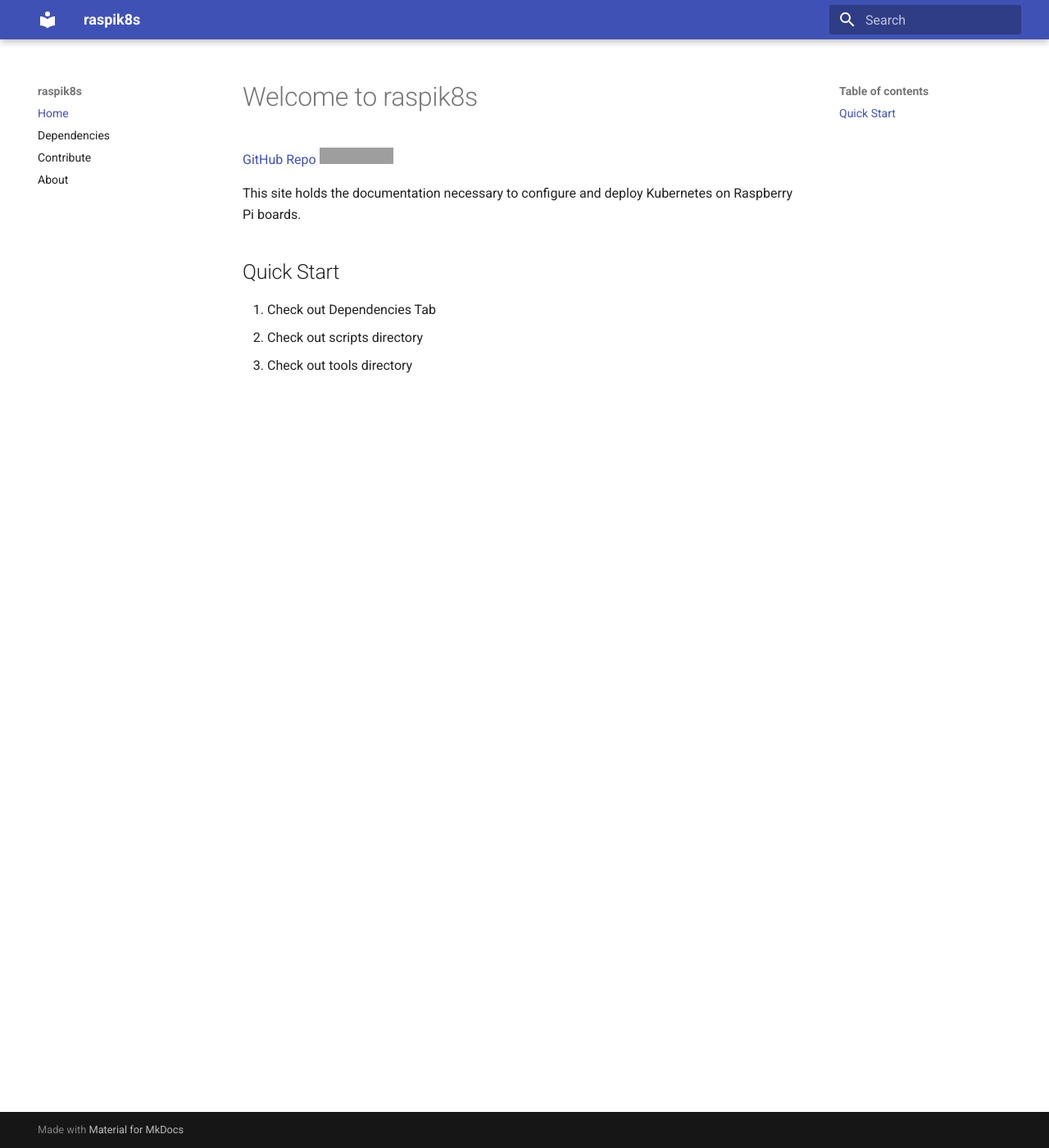
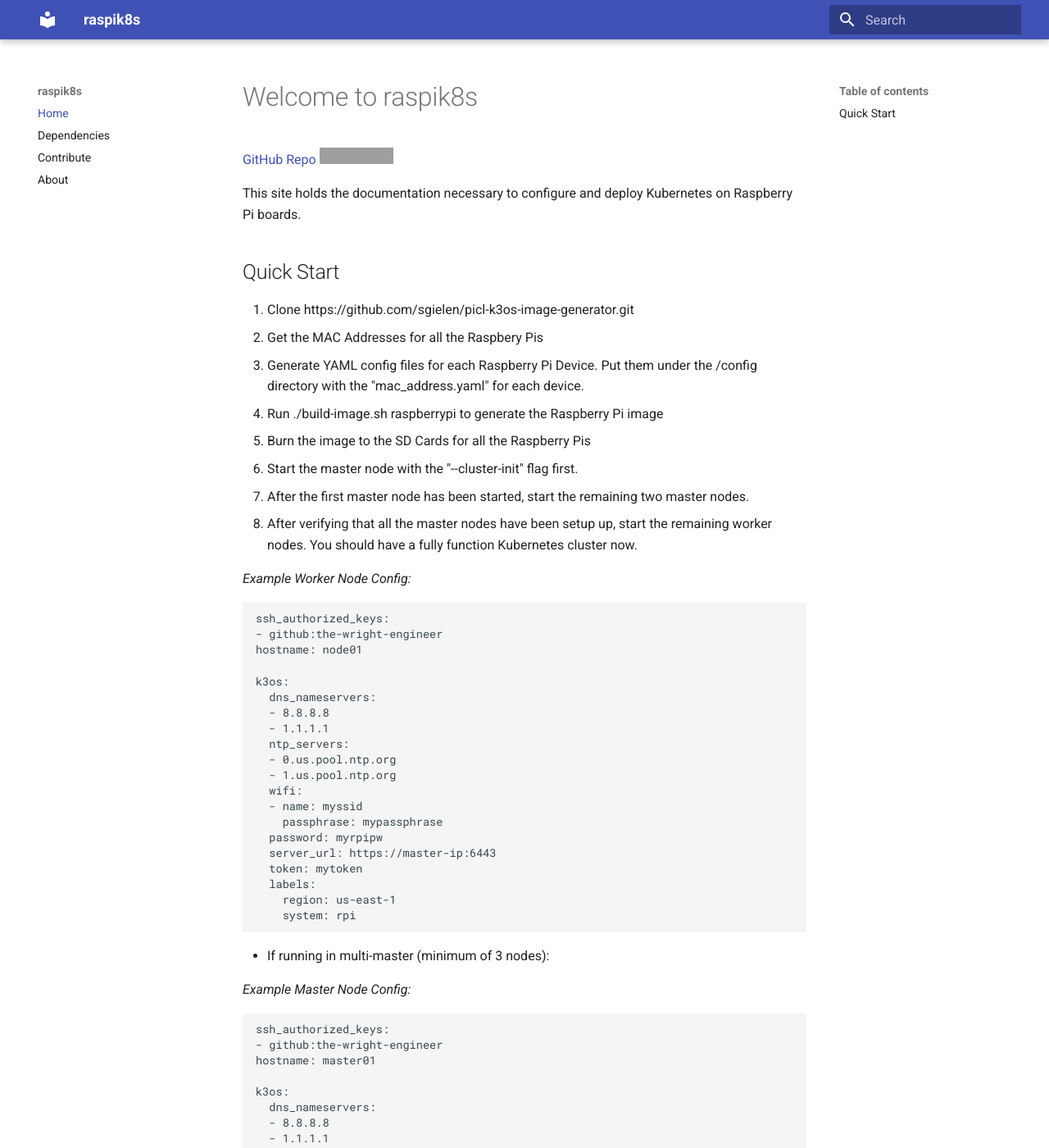
Before and after one commit to wrightbradley/raspik8s, an MkDocs documentation site: the page built from docs/index.md, in a window 1280 px wide and 1400 px high. Shown: the whole window at 82% size. Built offline with MkDocs 1.6.1 and Material for MkDocs 9.7.7, drawn with Linux system fonts in a browser that asks for light colours; some of the changed text lies outside the part shown; grey boxes are pictures that could not be loaded.

Commit message:
moved away from running k3d to running standalone k3s master with k3os raspberry pi cluster

````diff
--- a/docs/index.md
+++ b/docs/index.md
@@ -7,6 +7,113 @@
 
 ## Quick Start
 
-1. Check out Dependencies Tab
-2. Check out scripts directory
-3. Check out tools directory
+1. Clone https://github.com/sgielen/picl-k3os-image-generator.git
+2. Get the MAC Addresses for all the Raspbery Pis
+3. Generate YAML config files for each Raspberry Pi Device. Put them under the /config directory with the "mac_address.yaml" for each device.
+4. Run ./build-image.sh raspberrypi to generate the Raspberry Pi image
+5. Burn the image to the SD Cards for all the Raspberry Pis
+6. Start the master node with the "--cluster-init" flag first.
+7. After the first master node has been started, start the remaining two master nodes.
+8. After verifying that all the master nodes have been setup up, start the remaining worker nodes. You should have a fully function Kubernetes cluster now.
+
+*Example Worker Node Config:*
+```yaml
+ssh_authorized_keys:
+- github:the-wright-engineer
+hostname: node01
+
+k3os:
+  dns_nameservers:
+  - 8.8.8.8
+  - 1.1.1.1
+  ntp_servers:
+  - 0.us.pool.ntp.org
+  - 1.us.pool.ntp.org
+  wifi:
+  - name: myssid
+    passphrase: mypassphrase
+  password: myrpipw
+  server_url: https://master-ip:6443
+  token: mytoken
+  labels:
+    region: us-east-1
+    system: rpi
+```
+* If running in multi-master (minimum of 3 nodes):
+
+*Example Master Node Config:*
+```yaml
+ssh_authorized_keys:
+- github:the-wright-engineer
+hostname: master01
+
+k3os:
+  dns_nameservers:
+  - 8.8.8.8
+  - 1.1.1.1
+  ntp_servers:
+  - 0.us.pool.ntp.org
+  - 1.us.pool.ntp.org
+  wifi:
+  - name: myssid
+    passphrase: mypassphrase
+  password: myrpipw
+  server_url: https://master-ip:6443
+  token: mytoken
+  labels:
+    region: us-east-1
+    system: rpi
+  k3s_args:
+  - server
+  - "--cluster-init"
+```
+
+```yaml
+ssh_authorized_keys:
+- github:the-wright-engineer
+hostname: master02
+
+k3os:
+  dns_nameservers:
+  - 8.8.8.8
+  - 1.1.1.1
+  ntp_servers:
+  - 0.us.pool.ntp.org
+  - 1.us.pool.ntp.org
+  wifi:
+  - name: myssid
+    passphrase: mypassphrase
+  password: myrpipw
+  server_url: https://master-ip:6443
+  token: mytoken
+  labels:
+    region: us-east-1
+    system: rpi
+  k3s_args:
+  - server
+```
+
+```yaml
+ssh_authorized_keys:
+- github:the-wright-engineer
+hostname: master03
+
+k3os:
+  dns_nameservers:
+  - 8.8.8.8
+  - 1.1.1.1
+  ntp_servers:
+  - 0.us.pool.ntp.org
+  - 1.us.pool.ntp.org
+  wifi:
+  - name: myssid
+    passphrase: mypassphrase
+  password: myrpipw
+  server_url: https://master-ip:6443
+  token: mytoken
+  labels:
+    region: us-east-1
+    system: rpi
+  k3s_args:
+  - server
+```
````
Also changed, not shown: 9 other files.
